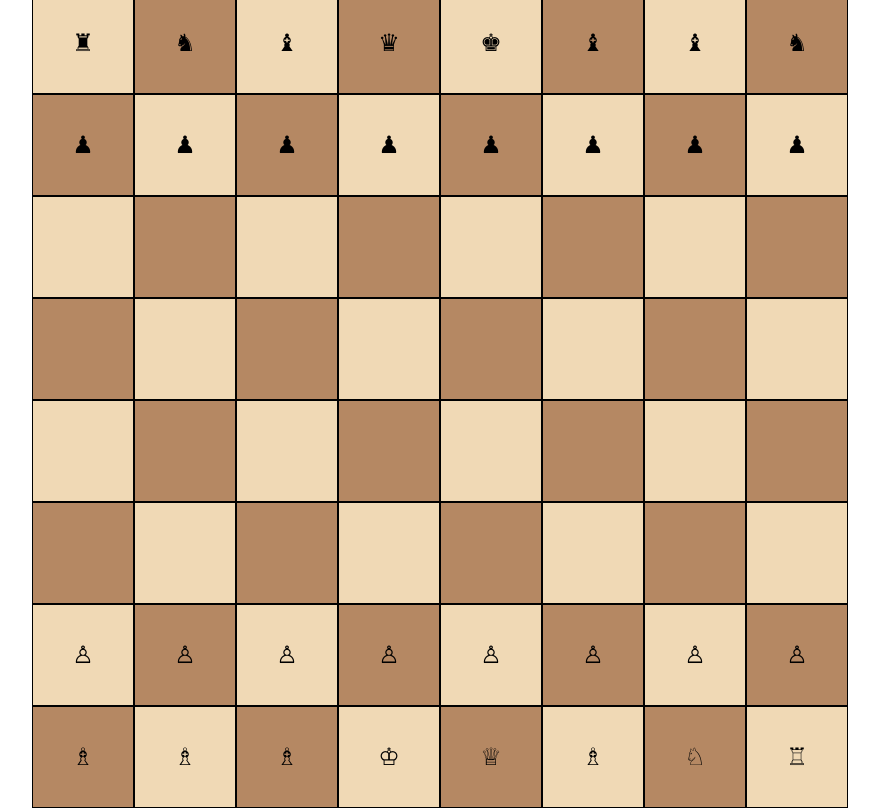
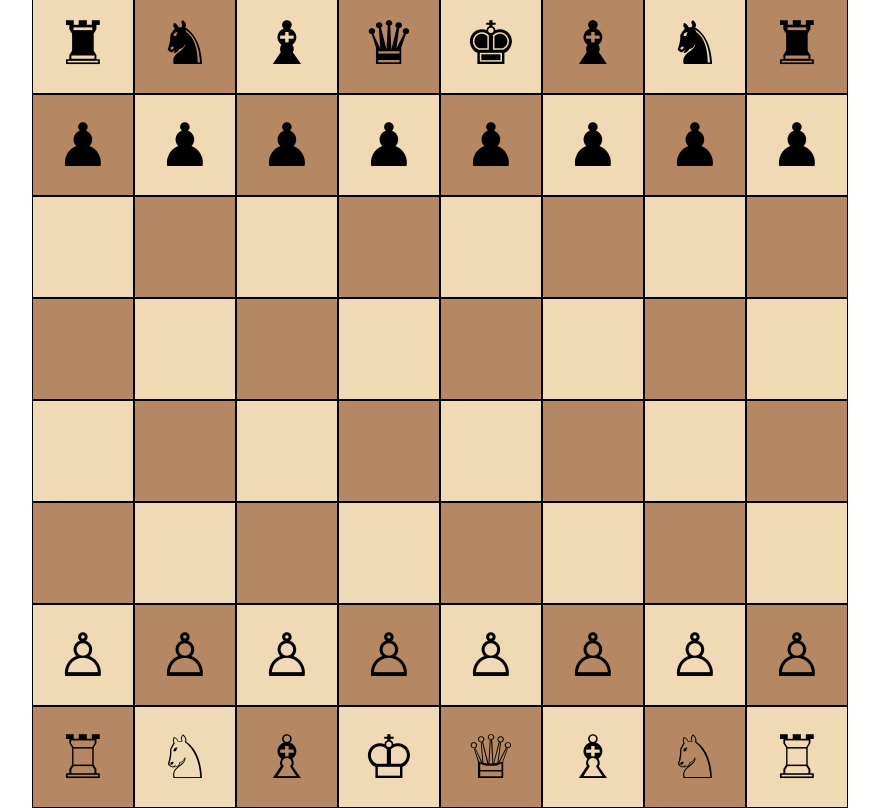
Before and after one commit to narcisalexandru/ChessGame, a Vue app: page / in a window 1280 px wide. Shown: the whole page, without its empty margins (200-1079 px from the left). Built offline with nearby package versions, Linux system fonts and the light colour scheme.

Commit message:
ITP_CG_3- fix pieces position

```diff
--- a/src/components/ChessBoard.vue
+++ b/src/components/ChessBoard.vue
@@ -21,24 +21,34 @@ const getColor = (rowIndex: number, colIndex: number): 'white' | 'black' => {
 const getPiece = (rowIndex: number, colIndex: number): string | undefined => {
   // Piesele negre
   if (rowIndex === 0 && colIndex === 0) {
-    return '♜'; // Tura neagra
-  } else if (rowIndex === 0 && colIndex === 1) {
-    return '♞'; // Cal negru
-  } else if (rowIndex === 0 && colIndex === 2) {
-    return '♝'; // Nebun negru
-  } else if (rowIndex === 0 && colIndex === 3) {
-    return '♛'; // Regina neagra
-  } else if (rowIndex === 0 && colIndex === 4) {
-    return '♚'; // Regele negru
-  } else if (rowIndex === 0 && colIndex >= 5 && colIndex <= 6) {
-    return '♝'; // Al doilea nebun negru
-  } else if (rowIndex === 0 && colIndex >= 7) {
-    return '♞'; // Al doilea cal negru
-  } else if (rowIndex === 1) {
-    return '♟'; // Pionii negri
-
-  // Piesele albe
-  } else if (rowIndex === 7 && colIndex === 7) {
+    return '♜';
+  }
+  else if (rowIndex === 0 && colIndex === 1) {
+    return '♞';
+  }
+  else if (rowIndex === 0 && colIndex === 2) {
+    return '♝';
+  }
+  else if (rowIndex === 0 && colIndex === 3) {
+    return '♛';
+  }
+  else if (rowIndex === 0 && colIndex === 4) {
+    return '♚';
+  }
+  else if (rowIndex === 0 && colIndex === 5) {
+    return '♝';
+  }
+  else if (rowIndex === 0 && colIndex === 6) {
+    return '♞';
+  }
+  else if (rowIndex === 0 && colIndex === 7) {
+    return '♜';
+  }
+  else if (rowIndex === 1) {
+    return '♟';
+  }
+ // Piesele albe
+  else if (rowIndex === 7 && colIndex === 7) {
     return '♖';
   } else if (rowIndex === 7 && colIndex === 6) {
     return '♘';
@@ -48,10 +58,12 @@ const getPiece = (rowIndex: number, colIndex: number): string | undefined => {
     return '♕';
   } else if (rowIndex === 7 && colIndex === 3) {
     return '♔';
-  } else if (rowIndex === 7 && colIndex <= 2) {
+  } else if (rowIndex === 7 && colIndex === 2) {
     return '♗';
-  } else if (rowIndex === 7 && colIndex <= 1) {
+  } else if (rowIndex === 7 && colIndex === 1) {
     return '♘';
+  } else if (rowIndex === 7 && colIndex === 0) {
+    return '♖';
   } else if (rowIndex === 6) {
     return '♙';
   }
--- a/src/components/ChessCell.vue
+++ b/src/components/ChessCell.vue
@@ -24,7 +24,7 @@
     top: 50%;
     left: 50%;
     transform: translate(-50%, -50%);
-    font-size: 24px;
+    font-size: 60px;
   }
 
 .white {
```
